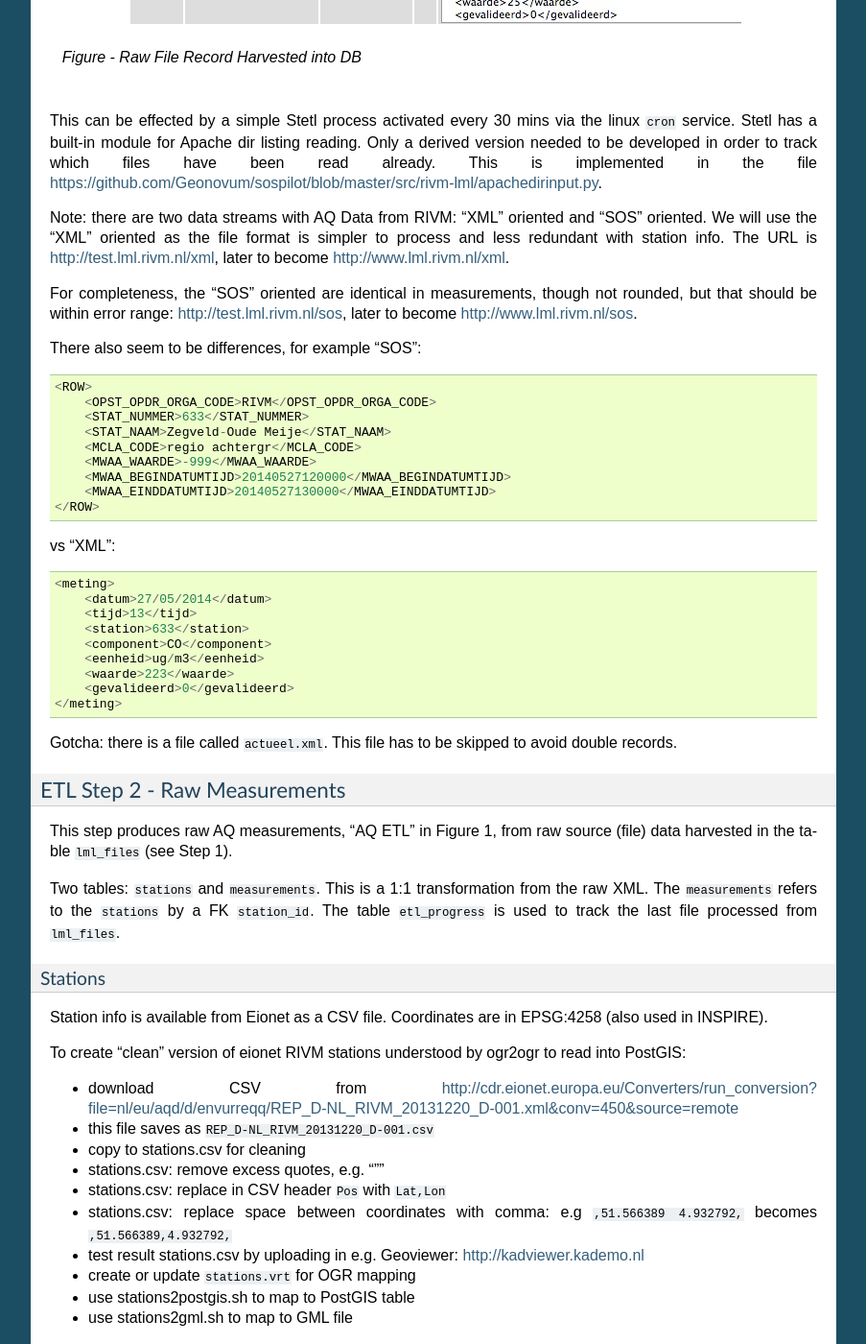
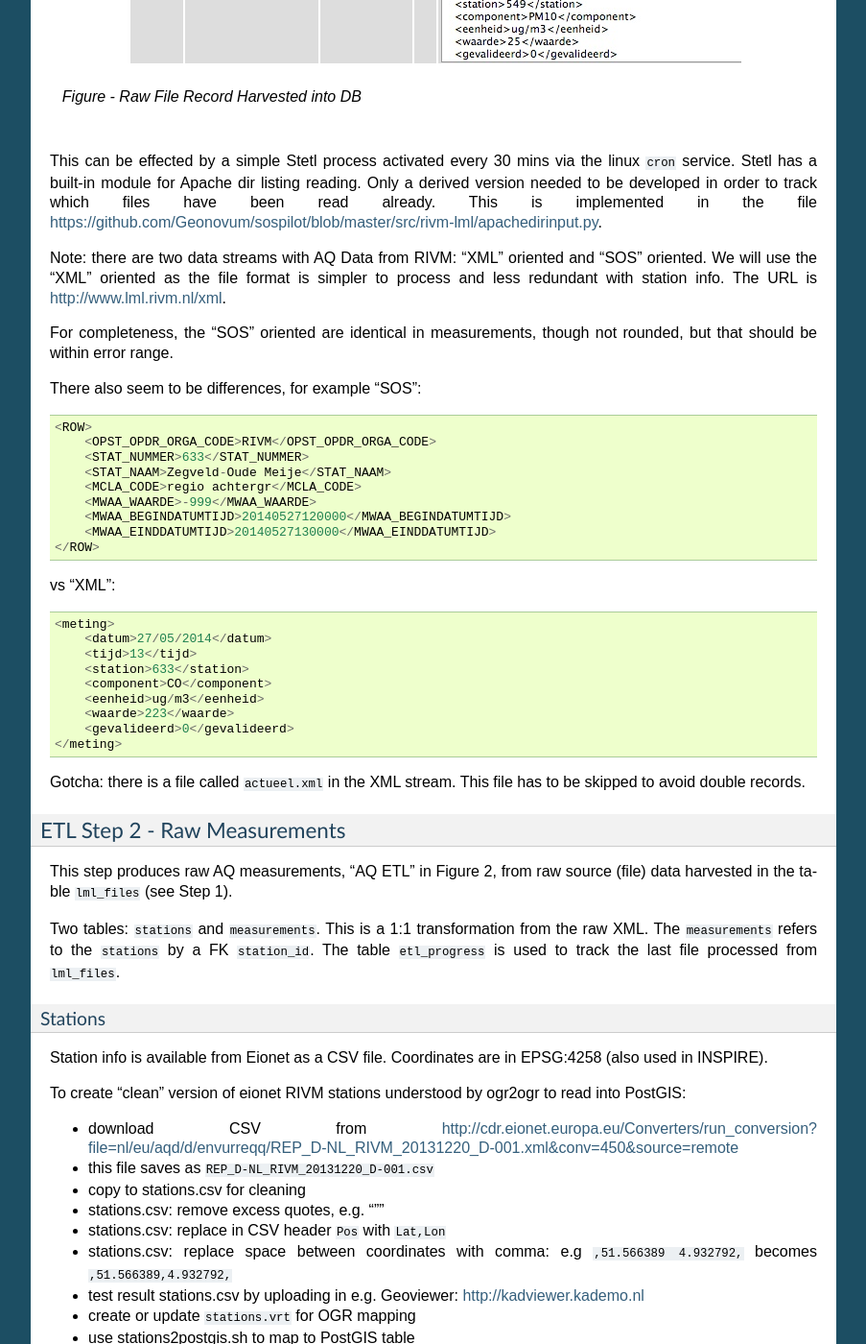
Before and after one commit to Geonovum/sospilot, a Sphinx documentation site: the page built from docs/data.rst, in a window 1280 px wide and 1400 px high, scrolled down 4025 px. Shown: the whole window at 96% size, without its empty margins (198-1101 px from the left). Built offline with Sphinx 7.4.7, drawn with Linux system fonts in a browser that asks for light colours; some of the changed text lies outside the part shown.

Commit message:
documentationfixes

```diff
--- a/docs/data.rst
+++ b/docs/data.rst
@@ -55,9 +55,10 @@
 #. The Core AQ DB can be used for OWS (WMS/WFS) services via GeoServer (possibly using VIEW by Measurements/Stations JOIN)
 #. The SOS ETL process transforms core AQ data to SOS Observations and publishes Observations using SOS-T InsertObservation
 #. These three processes run continuously (via cron)
-#. Each process always knows its progress and where it needs to resume, even after it has been stopped (by storing a 'timestamp' in Progress table)
+#. Each process always knows its progress and where it needs to resume, even after it has been stopped (by storing a progress/checkpoint info)
 
-These three ETL processes manage their ``last sync-time`` within the Database.
+These last two ETL processes manage their ``last sync-time`` using a separate ``progress table`` within the database.
+The first (Harvester) only needs to check if a particular XML file (as they have a unique file name) has already been stored.
 
 Advantages of this approach:
 
@@ -110,12 +111,10 @@
 read already. This is implemented in the file https://github.com/Geonovum/sospilot/blob/master/src/rivm-lml/apachedirinput.py.
 
 Note: there are two data streams with AQ Data from RIVM: "XML" oriented and "SOS" oriented. We will use the "XML" oriented
-as the file format is simpler to process and less redundant with station info. The URL is
-http://test.lml.rivm.nl/xml, later to become http://www.lml.rivm.nl/xml.
+as the file format is simpler to process and less redundant with station info. The URL is http://www.lml.rivm.nl/xml.
 
 For completeness, the "SOS" oriented are identical
-in measurements, though not rounded, but that should be within error range:
-http://test.lml.rivm.nl/sos, later to become http://www.lml.rivm.nl/sos.
+in measurements, though not rounded, but that should be within error range.
 
 There also seem to be differences, for example "SOS": ::
 
@@ -141,12 +140,12 @@
         <gevalideerd>0</gevalideerd>
     </meting>
 
-Gotcha: there is a file called ``actueel.xml``. This file has to be skipped to avoid double records.
+Gotcha: there is a file called ``actueel.xml`` in the XML stream. This file has to be skipped to avoid double records.
 
 ETL Step 2 - Raw Measurements
 -----------------------------
 
-This step produces raw AQ measurements, "AQ ETL" in Figure 1, from raw source (file) data harvested
+This step produces raw AQ measurements, "AQ ETL" in Figure 2, from raw source (file) data harvested
 in the table ``lml_files`` (see Step 1).
 
 Two tables: ``stations`` and ``measurements``. This is a 1:1 transformation from the raw XML.
```
Also changed, not shown: 1 other file.
